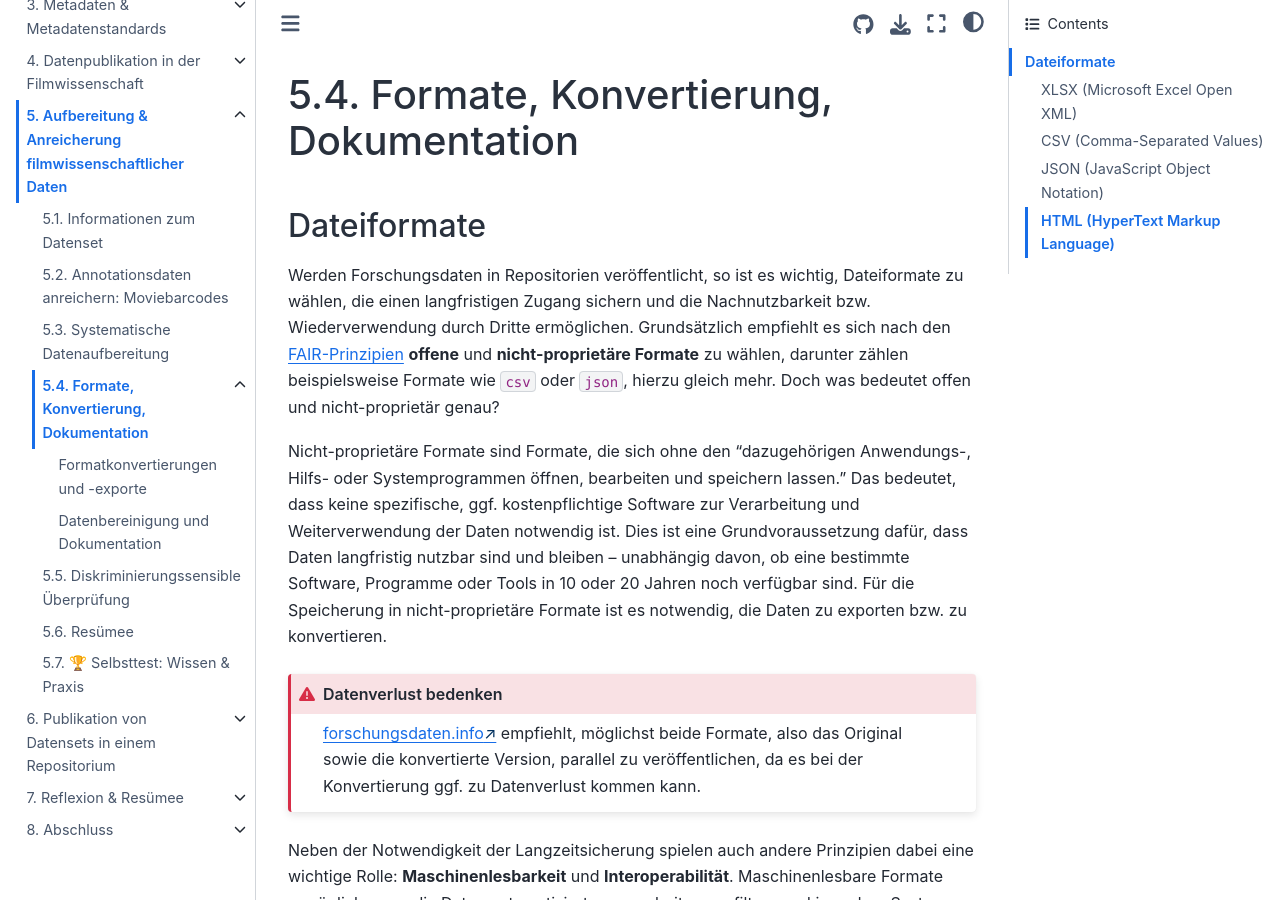
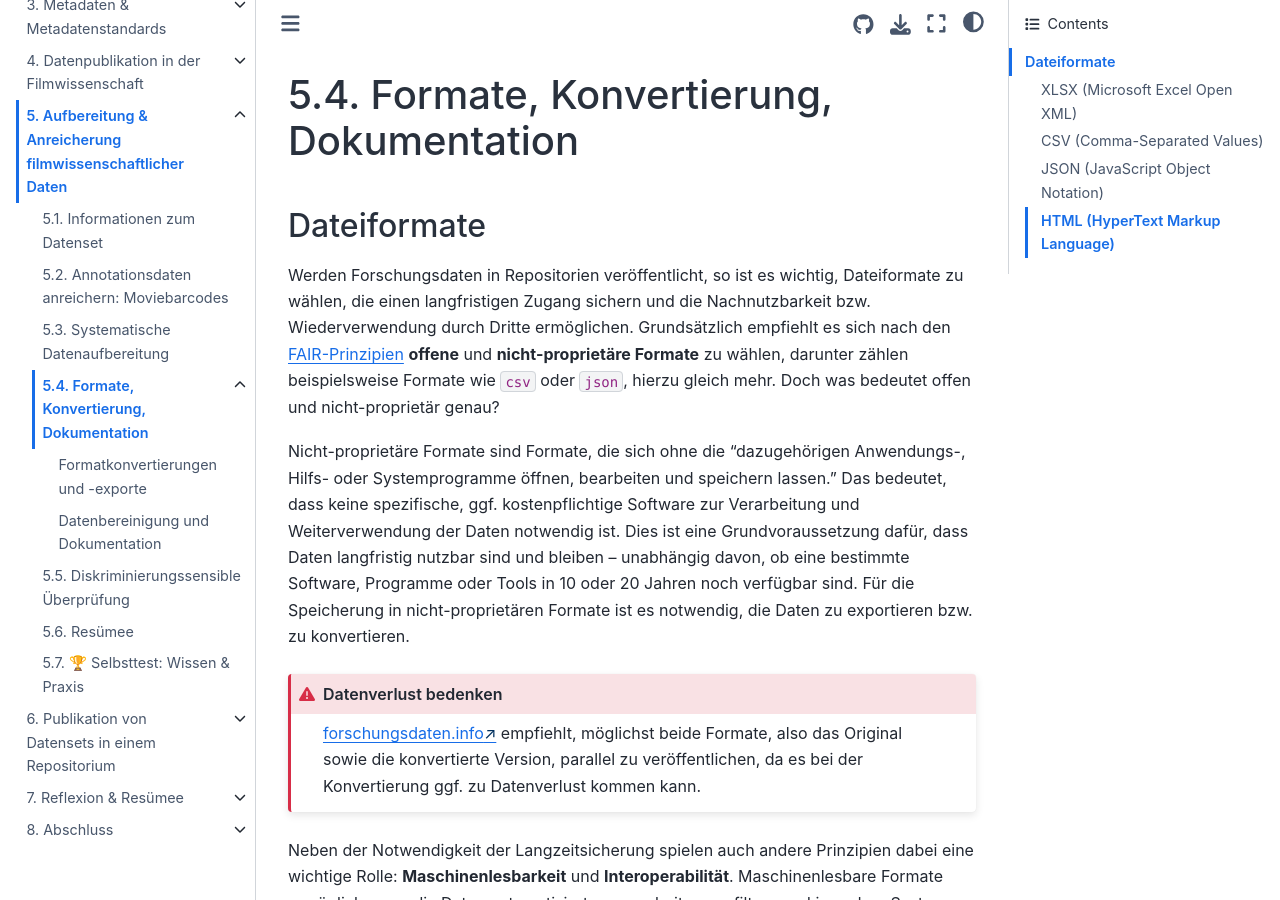
Before and after one commit to lam1aa/Bewegtes-Bild-Fallstudie-3, a Jupyter Book: the page built from 05_aufbereitung_anreicherung/formatierung_anpassung.md, in a window 1280 px wide and 900 px high. Built offline with Jupyter Book 1.0.4 settings and Sphinx 7.4.7 and the Sphinx Book theme 1.1.4, drawn with Linux system fonts in a browser that asks for light colours.

Commit message:
Update fix grammar in FORMATIERUNG_ANPASSUNG.md

````diff
--- a/05_aufbereitung_anreicherung/formatierung_anpassung.md
+++ b/05_aufbereitung_anreicherung/formatierung_anpassung.md
@@ -5,7 +5,7 @@
 Werden Forschungsdaten in Repositorien veröffentlicht, so ist es wichtig, Dateiformate zu wählen, die einen langfristigen Zugang sichern und die Nachnutzbarkeit bzw. Wiederverwendung durch Dritte ermöglichen. Grundsätzlich empfiehlt es sich nach den
 {ref}`FAIR-Prinzipien<leitlinien-fair>` **offene** und  **nicht-proprietäre Formate** zu wählen, darunter zählen beispielsweise Formate wie `csv` oder `json`, hierzu gleich mehr. Doch was bedeutet offen und nicht-proprietär genau?
 
-Nicht-proprietäre Formate sind Formate, die sich ohne den "dazugehörigen Anwendungs-, Hilfs- oder Systemprogrammen öffnen, bearbeiten und speichern lassen."  Das bedeutet, dass keine spezifische, ggf. kostenpflichtige Software zur Verarbeitung und Weiterverwendung der Daten notwendig ist. Dies ist eine Grundvoraussetzung dafür, dass Daten langfristig nutzbar sind und bleiben – unabhängig davon, ob eine bestimmte Software, Programme oder Tools in 10 oder 20 Jahren noch verfügbar sind. Für die Speicherung in nicht-proprietäre Formate ist es notwendig, die Daten zu exporten bzw. zu konvertieren.
+Nicht-proprietäre Formate sind Formate, die sich ohne die "dazugehörigen Anwendungs-, Hilfs- oder Systemprogramme öffnen, bearbeiten und speichern lassen."  Das bedeutet, dass keine spezifische, ggf. kostenpflichtige Software zur Verarbeitung und Weiterverwendung der Daten notwendig ist. Dies ist eine Grundvoraussetzung dafür, dass Daten langfristig nutzbar sind und bleiben – unabhängig davon, ob eine bestimmte Software, Programme oder Tools in 10 oder 20 Jahren noch verfügbar sind. Für die Speicherung in nicht-proprietären Formate ist es notwendig, die Daten zu exportieren bzw. zu konvertieren.
 
 ```{admonition} Datenverlust bedenken
 :class: danger
````
